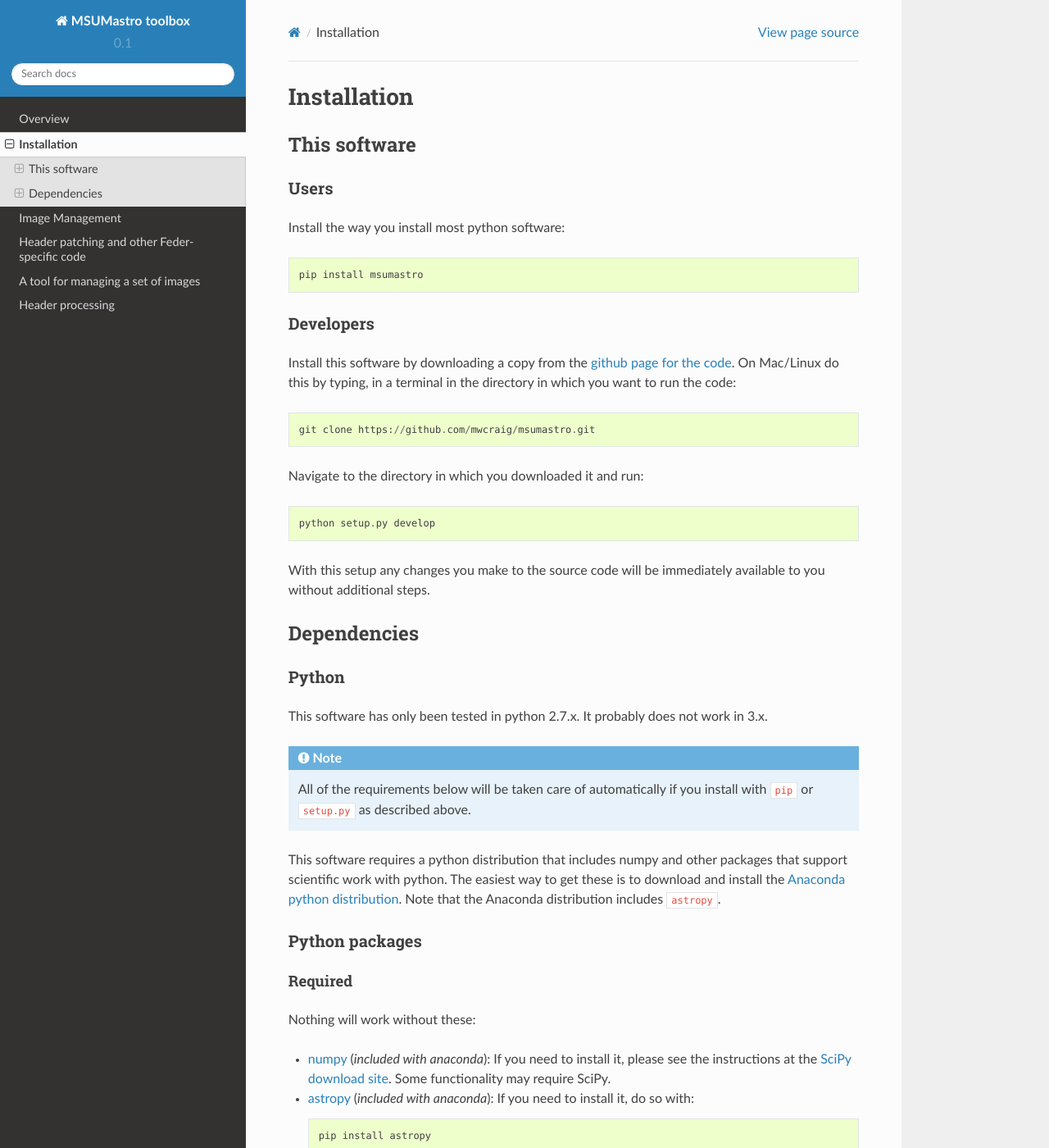
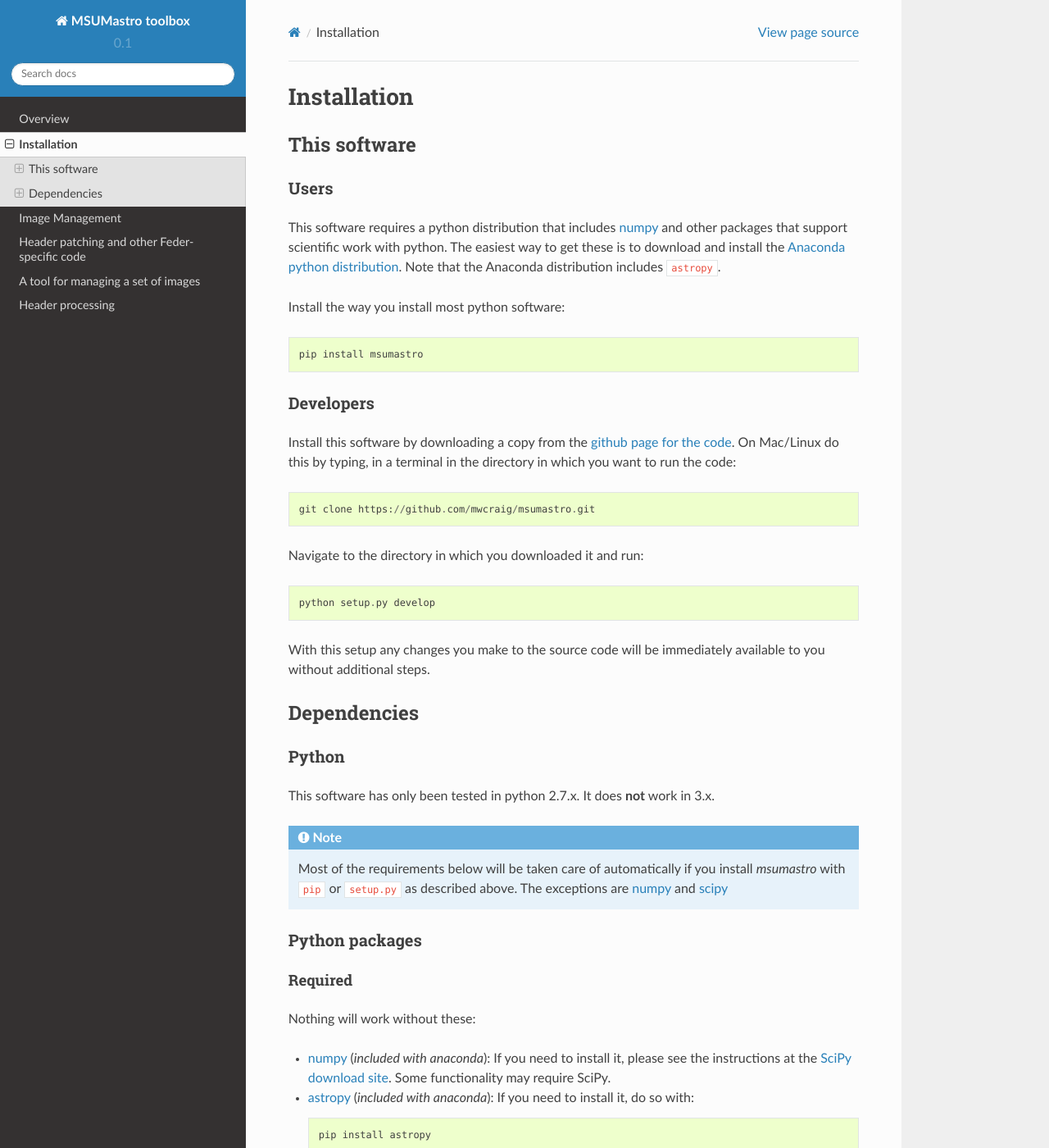
Before and after one commit to mwcraig/msumastro, a Sphinx documentation site: the page built from docs/installation.rst, in a window 1280 px wide and 1400 px high. Shown: the whole window at 82% size. Built offline with Sphinx 7.4.7 and the Read the Docs theme 2.0.0, drawn with Linux system fonts in a browser that asks for light colours; some of the changed lines change nothing that is shown; some of the changed text lies outside the part shown.

Commit message:
Fix installation instructions for numpy/scipy

```diff
--- a/docs/installation.rst
+++ b/docs/installation.rst
@@ -9,6 +9,11 @@ This software
 Users
 =====
 
+This software requires a python distribution that includes `numpy`_ and other
+packages that support scientific work with python. The easiest way to get these
+is to download and install the `Anaconda python distribution`_. Note that the
+Anaconda distribution includes ``astropy``.
+
 Install the way you install most python software::
 
     pip install msumastro
@@ -16,7 +21,9 @@ Install the way you install most python software::
 Developers
 ==========
 
-Install this software by downloading a copy from the `github page for the code <https://github.com/mwcraig/msumastro>`_. On Mac/Linux do this by typing, in a terminal in the directory in which you want to run the code::
+Install this software by downloading a copy from the `github page for the code
+<https://github.com/mwcraig/msumastro>`_. On Mac/Linux do this by typing, in a
+terminal in the directory in which you want to run the code::
 
     git clone https://github.com/mwcraig/msumastro.git
 
@@ -24,7 +31,8 @@ Navigate to the directory in which you downloaded it and run::
 
     python setup.py develop
 
-With this setup any changes you make to the source code will be immediately available to you without additional steps.
+With this setup any changes you make to the source code will be immediately
+available to you without additional steps.
 
 ************
 Dependencies
@@ -33,14 +41,13 @@ Dependencies
 Python
 ======
 
-This software has only been tested in python 2.7.x. It probably does not work in 3.x.
+This software has only been tested in python 2.7.x. It does **not** work in
+3.x.
 
 .. note::
-    All of the requirements below will be taken care of automatically if you install with
-    ``pip`` or ``setup.py`` as described above.
-
-This software requires a python distribution that includes numpy and other packages that support scientific work with python. The easiest way to get these is to download and install the `Anaconda python distribution`_. Note that the Anaconda distribution includes ``astropy``.
-
+    Most of the requirements below will be taken care of automatically
+    if you install `msumastro` with ``pip`` or ``setup.py`` as described above.
+    The exceptions are `numpy`_ and `scipy`_
 
 Python packages
 ===============
@@ -50,7 +57,10 @@ Required
 
 Nothing will work without these:
 
-+ `numpy`_ (*included with anaconda*): If you need to install it, please see the instructions at the `SciPy download site <http://www.scipy.org/scipylib/download.html>`_. Some functionality may require SciPy.
++ `numpy`_ (*included with anaconda*): If you need to install it, please see the
+  instructions at the `SciPy download site
+  <http://www.scipy.org/scipylib/download.html>`_. Some functionality may
+  require SciPy.
 
 + `astropy`_ (*included with anaconda*): If you need to install it, do so with::
 
@@ -70,9 +80,11 @@ Very strongly recommended if you want to test your install
 Required to build documentation
 -------------------------------
 
-You only need to install the packages below if you want to build the documentation yourself:
+You only need to install the packages below if you want to build the
+documentation yourself:
 
-+ `numpydoc`_: Install using either ``pip``, or, if you have the `Anaconda python distribution`_, like this::
++ `numpydoc`_: Install using either ``pip``, or, if you have the `Anaconda
+  python distribution`_, like this::
 
     conda install numpydoc
 
@@ -84,18 +96,27 @@ You only need to install the packages below if you want to build the documentati
 (mostly) Non-python software: astrometry.net
 ============================================
 
-
-If you want to be able to use the script :ref:`apply-astrometry` you need a local installation of `astrometry.net <http://astrometry.net>`_ and `sextractor`_ (the latter works better than the source detection built into astrometry.net) The easiest way to do that (on a Mac) is with `homebrew`_. Once you have installed `homebrew`_ the rest is easy (unless it fails, of course...):
-
-+ ``brew tap camphogg/science`` (only needs to be done once; connects the set of science
-  brew formulae maintained by the maintainers of `astrometry.net <http://astrometry.net>`_)
-+ ``brew install sextractor`` (note this can take a very long time to compile the linear algebra libraries)
-+ ``brew install astrometry.net``
-
 .. note::
-    There is one piece of python software you need for `astrometry.net <http://astrometry.net>`_ and for now you need to do it manually::
+    There is one piece of python software you need for `astrometry.net
+    <http://astrometry.net>`_ and for now you need to install it manually::
 
         pip install pyfits
+
+If you want to be able to use the script :ref:`apply-astrometry` you need a
+local installation of `astrometry.net <http://astrometry.net>`_ and
+`sextractor`_ (the latter works better than the source detection built into
+astrometry.net) The easiest way to do that (on a Mac) is with `homebrew`_. Once
+you have installed `homebrew`_ the rest is easy (unless it fails, of course...):
+
++ ``brew tap camphogg/science`` (only needs to be done once; connects the set of
+  `homebrew`_ science formulae maintained by the maintainers of `astrometry.net
+  <http://astrometry.net>`_)
+
++ ``brew install sextractor`` (note this can take a very long time to compile
+  the linear algebra libraries)
+
++ ``brew install --env=std astrometry.net`` [Note the option ``--env=std``. It
+  is necessary to ensure `homebrew`_ sees your python installation.]
 
 .. _Anaconda python distribution: http://www.continuum.io/downloads
 .. _astropy: http://www.astropy.org/
@@ -104,5 +125,6 @@ If you want to be able to use the script :ref:`apply-astrometry` you need a loca
 .. _homebrew: http://brew.sh/
 .. _numpy: http://www.numpy.org/
 .. _numpydoc: https://github.com/numpy/numpydoc
+.. _scipy: http://www.scipy.org/
 .. _pytest_capturelog: http://bitbucket.org/memedough/pytest-capturelog/overview
 .. _sextractor: http://www.astromatic.net/software/sextractor
```
